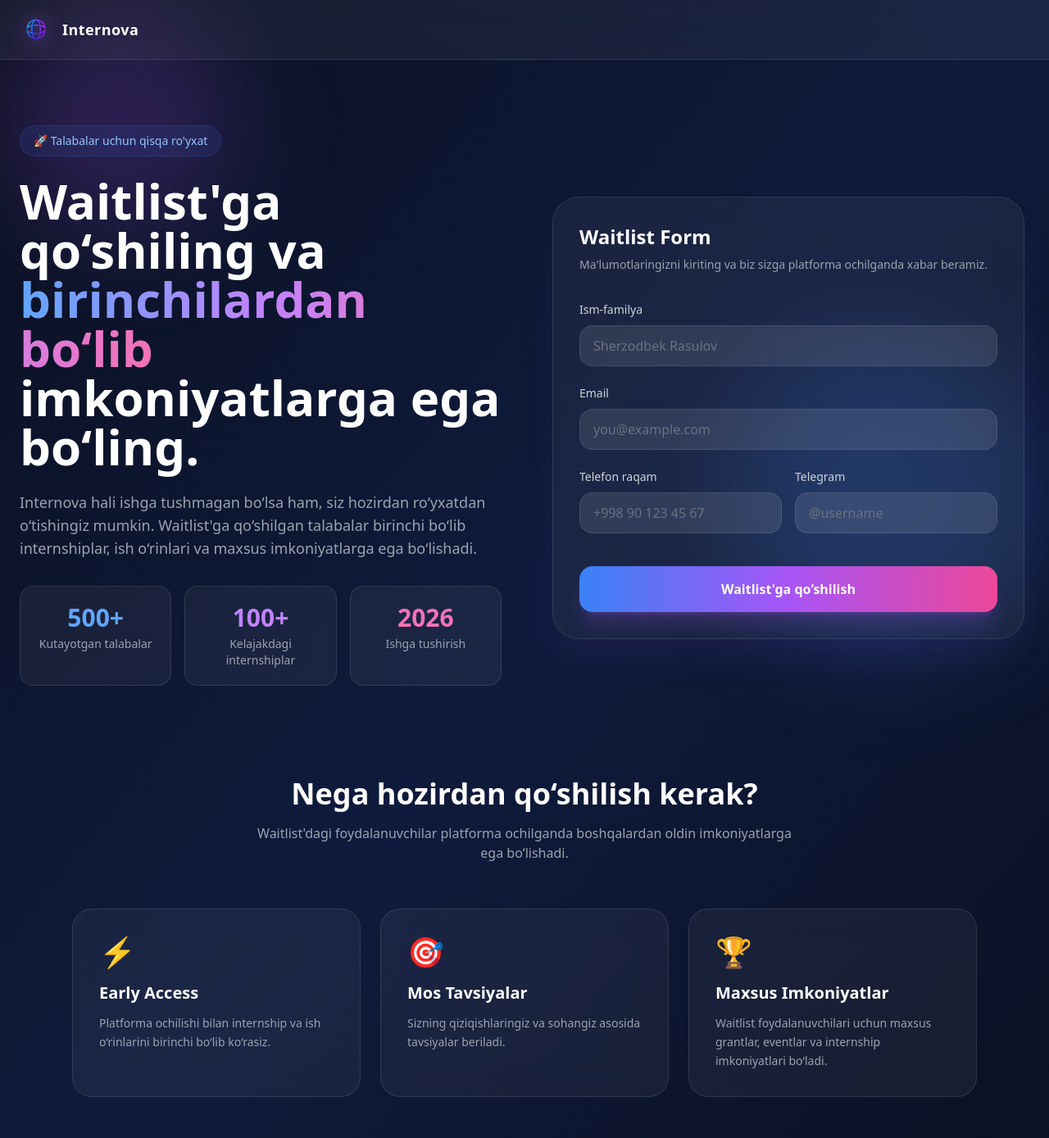
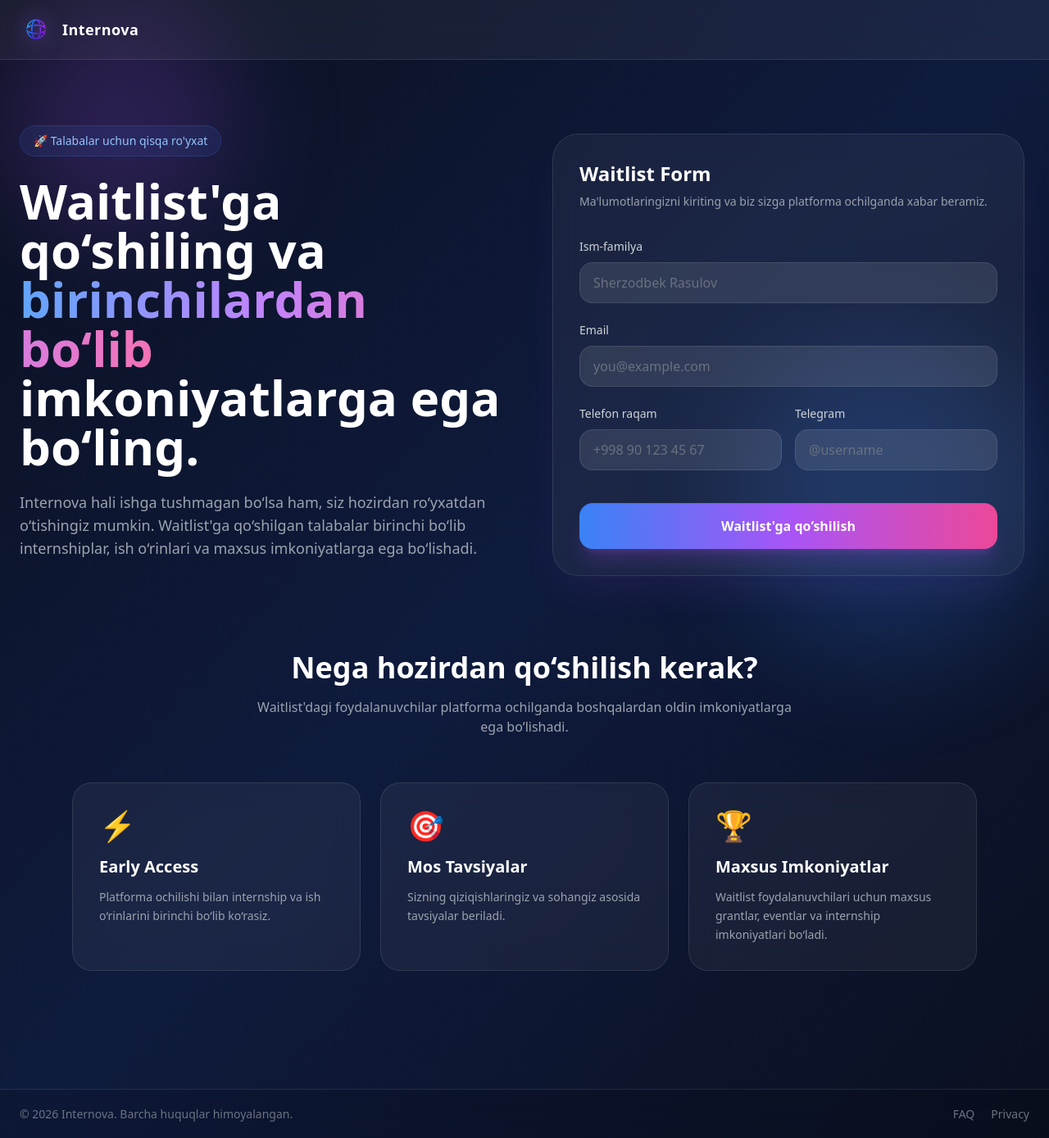
Before and after one commit to Sherozbek2805/Internova-internships, a Flask app: page / in a window 1280 px wide. Shown: the top 1389 px of the page at 82% size. Run offline with Flask 3, Linux system fonts and the light colour scheme; some libraries are stand-ins or nearby versions.

Commit message:
Waitlist commitment

```diff
--- a/app/templates/public/waitlist.html
+++ b/app/templates/public/waitlist.html
@@ -117,25 +117,6 @@
           o‘tishingiz mumkin. Waitlist'ga qo‘shilgan talabalar birinchi bo‘lib
           internshiplar, ish o‘rinlari va maxsus imkoniyatlarga ega bo‘lishadi.
         </p>
-
-        <div class="grid grid-cols-1 sm:grid-cols-3 gap-4 mb-8">
-          <div class="glass-card rounded-2xl p-5 text-center">
-            <div class="text-3xl font-bold text-blue-400">500+</div>
-            <div class="text-sm text-gray-400 mt-1">Kutayotgan talabalar</div>
-          </div>
-
-          <div class="glass-card rounded-2xl p-5 text-center">
-            <div class="text-3xl font-bold text-purple-400">100+</div>
-            <div class="text-sm text-gray-400 mt-1">
-              Kelajakdagi internshiplar
-            </div>
-          </div>
-
-          <div class="glass-card rounded-2xl p-5 text-center">
-            <div class="text-3xl font-bold text-pink-400">2026</div>
-            <div class="text-sm text-gray-400 mt-1">Ishga tushirish</div>
-          </div>
-        </div>
       </div>
 
       <div class="flex justify-center animate-float w-full">
--- a/run.py
+++ b/run.py
@@ -4,3 +4,5 @@ load_dotenv()
 from app import create_app
 
 app = create_app()
+
+app.run(debug=True)
```
